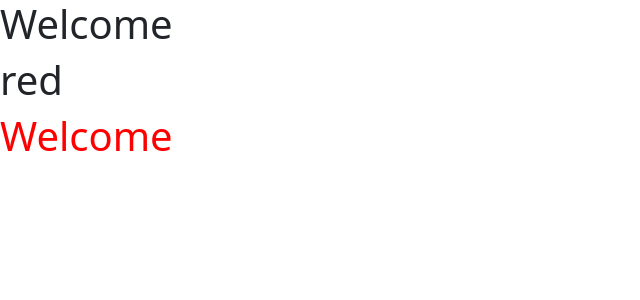
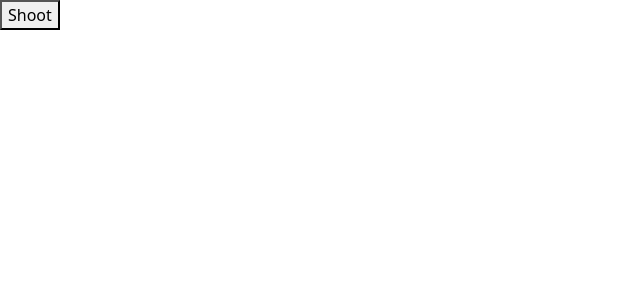
Before and after one commit to azartechnet/MERNSTACKBATCH_Raja2, a React (Create React App) app in the folder WebApp/WebApp2/reactjs/rajaapp/: page / in a window 1280 px wide. Shown: the top 300 px of the page, without its empty margins (0-640 px from the left). Built offline with nearby package versions, Linux system fonts and the light colour scheme.

Commit message:
Update index.js

```diff
--- a/WebApp/WebApp2/reactjs/rajaapp/src/index.js
+++ b/WebApp/WebApp2/reactjs/rajaapp/src/index.js
@@ -279,7 +279,7 @@ r1.render(<Sample/>)*/
 
 //Using Constructor
 
-class Header extends Component
+/*class Header extends Component
 {
   text="Welcome";
   constructor()
@@ -300,4 +300,88 @@ class Header extends Component
 }
 
 const r1=ReactDOM.createRoot(document.getElementById('root'))
-r1.render(<Header/>)
+r1.render(<Header/>)*/
+
+
+//Changing the state object
+
+/*class Sample extends React.Component
+{
+    constructor()
+    {
+        super();
+        this.state={
+            emp:{
+                name:"John",
+                age:25,
+                city:"karur"
+            },
+            showData:false
+        };
+    }
+    showData()
+    {
+        this.setState({showData:true});
+    }
+    hideData()
+    {
+        this.setState({showData:false});
+    }
+    render()
+    {
+        let data;
+        if(this.state.showData==true)
+        {
+            data=<div>{this.state.emp.name}{this.state.emp.age}{this.state.emp.city}
+               <button onClick={this.hideData.bind(this)}>HideData</button>
+            </div>
+
+        }
+        else
+        {
+             data=<div><button onClick={this.showData.bind(this)}>ShowData</button></div>
+        }
+        return(
+            <div>
+                <h1>Welcome</h1>
+                <h2>EmployeeDetails</h2>
+                {data}
+            </div>
+        )
+    }
+}
+
+const r1=ReactDOM.createRoot(document.getElementById('root'))
+r1.render(<Sample/>)*/
+
+//React Events
+
+/*function Football()
+{
+  const shoot=()=>{
+    alert("Goal Shooted")
+  }
+  return(
+    <div>
+      <button onClick={shoot}>Shoot</button>
+    </div>
+  )
+}
+
+const r1=ReactDOM.createRoot(document.getElementById('root'))
+r1.render(<Football/>)*/
+
+function Football()
+{
+  const shoot=(a)=>{
+    alert(a)
+}
+return(
+  <div>
+    <button onClick={()=>shoot("Goal Shooted")}>Shoot</button>
+  </div>
+)
+}
+
+const r1=ReactDOM.createRoot(document.getElementById("root"))
+r1.render(<Football/>)
```
